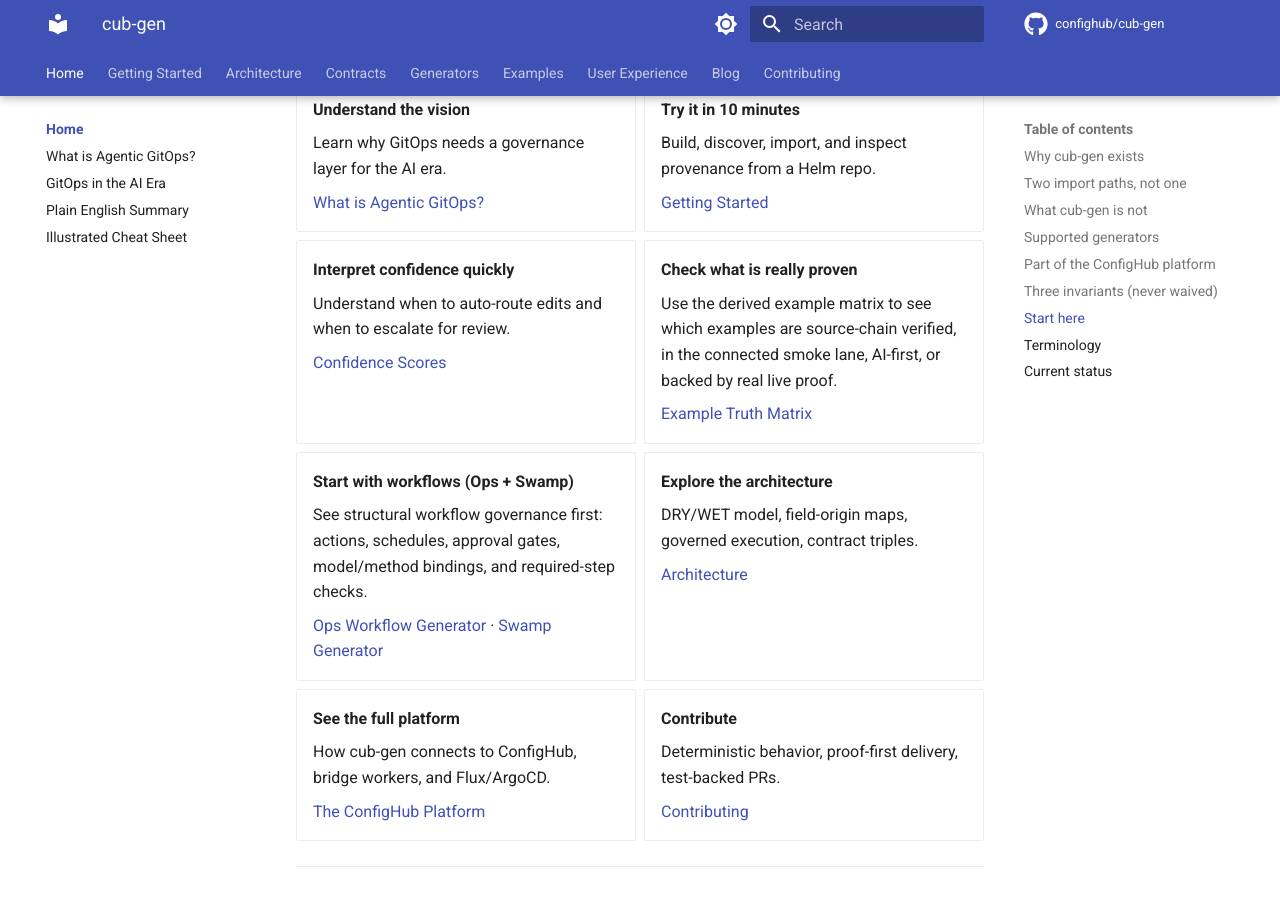
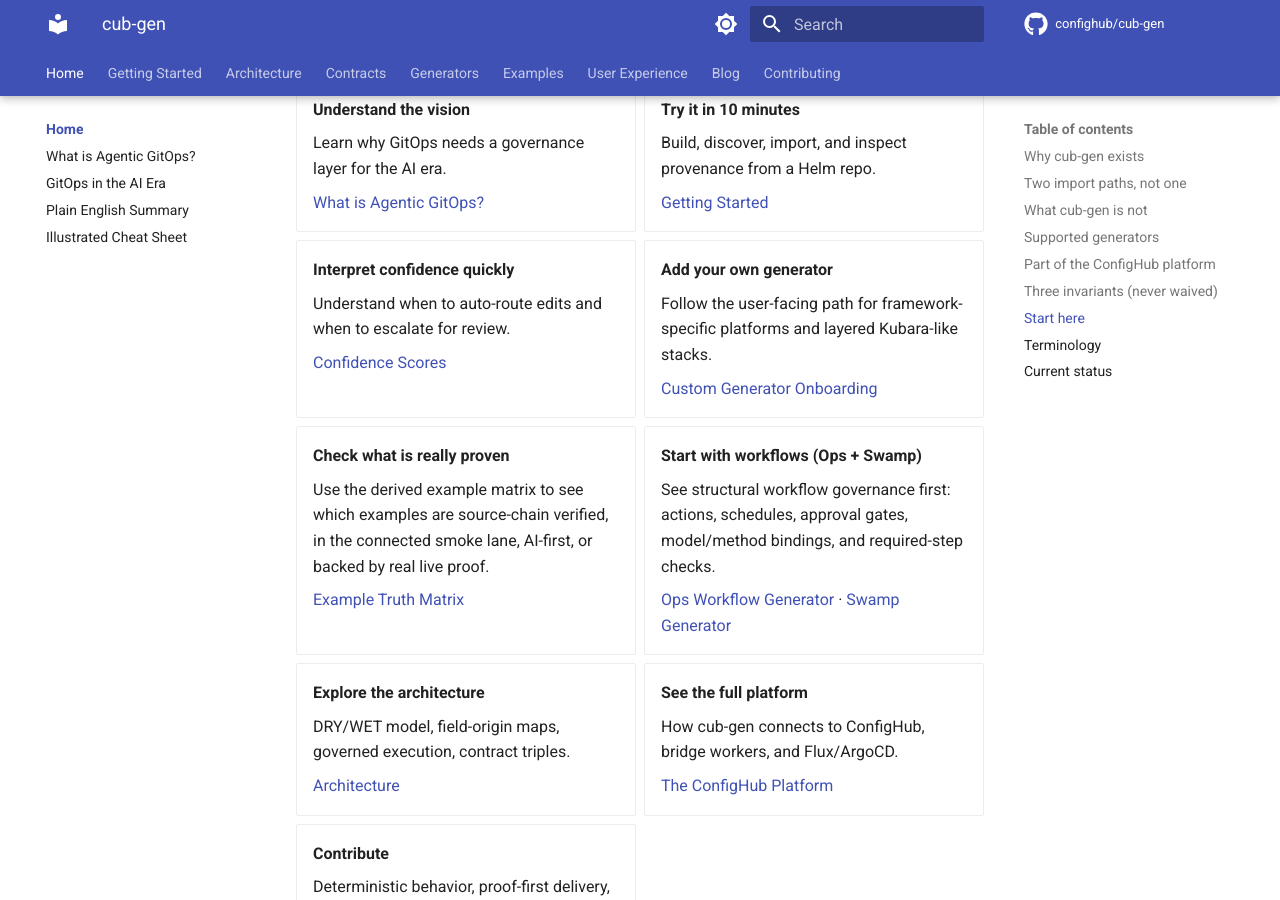
Before and after one commit to confighub/cub-gen, an MkDocs documentation site: the page built from docs/index.md, in a window 1280 px wide and 900 px high, scrolled down 3441 px. Built offline with MkDocs 1.6.1 and Material for MkDocs 9.7.7, drawn with Linux system fonts in a browser that asks for light colours; comment, search, counter and statistics services are not loaded.

Commit message:
docs: close custom generator onboarding gap

```diff
--- a/docs/index.md
+++ b/docs/index.md
@@ -130,6 +130,13 @@ Teams can start with cub-gen locally today and connect to ConfigHub when they ne
 
     [Confidence Scores](workflows/confidence-scores.md)
 
+-   **Add your own generator**
+
+    Follow the user-facing path for framework-specific platforms and layered
+    Kubara-like stacks.
+
+    [Custom Generator Onboarding](workflows/custom-generator-onboarding.md)
+
 -   **Check what is really proven**
 
     Use the derived example matrix to see which examples are source-chain verified, in the connected smoke lane, AI-first, or backed by real live proof.
```
Also changed, not shown: README.md (+5 -2 lines), docs/releases/v0.2-preview.2-plan.md (+1 -1 lines), docs/releases/v0.2-preview.2-ship-checklist.md (+1 -1 lines), examples/demo/README.md (+1 -1 lines), examples/helm-paas/README.md (+4 -0 lines).
